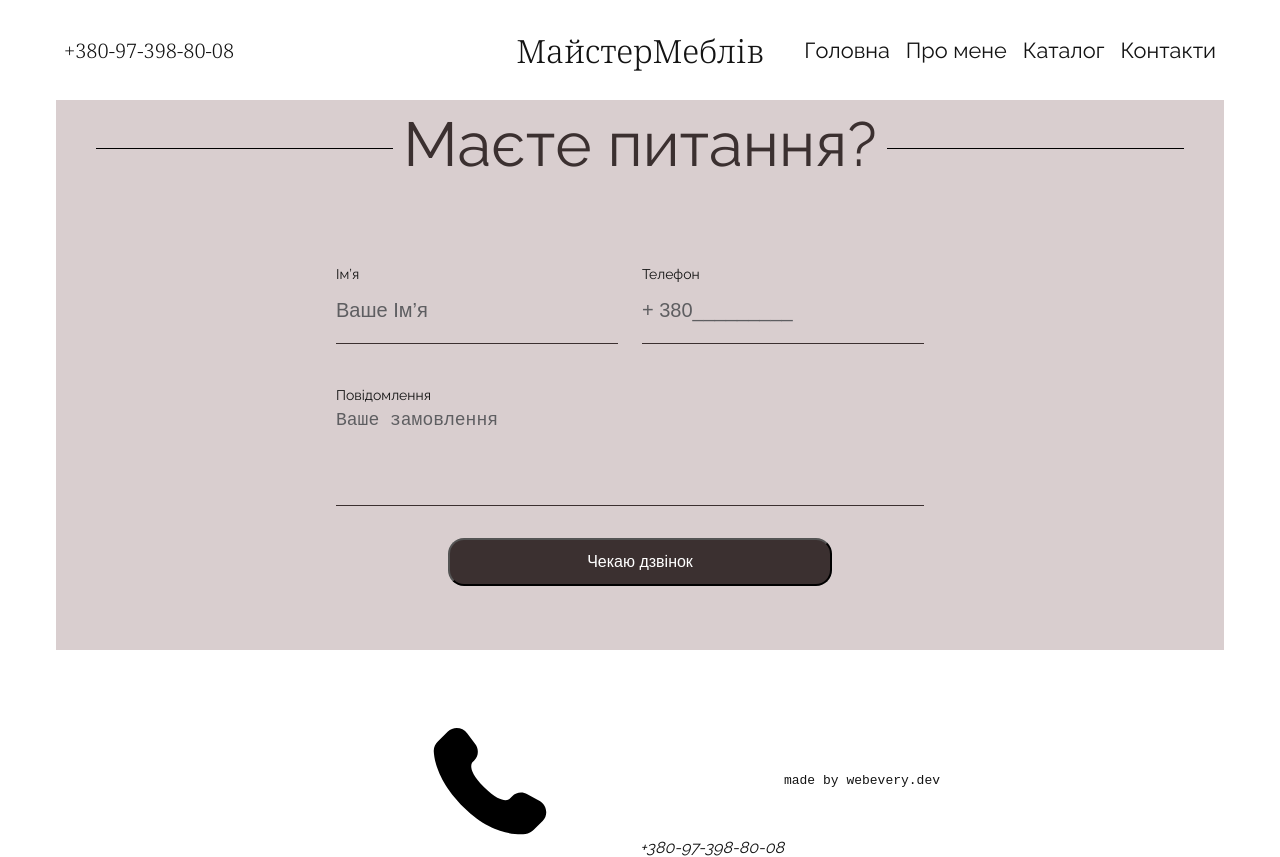
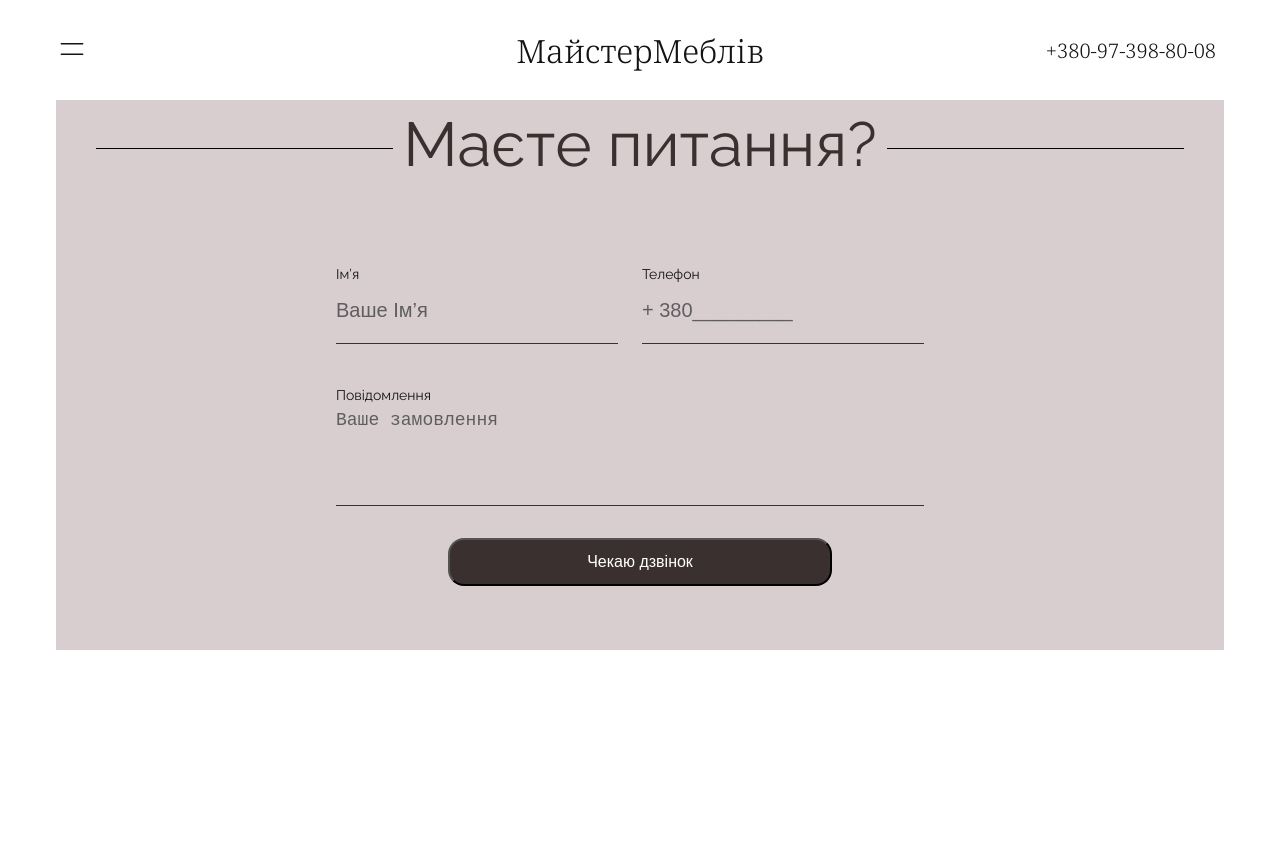
Before and after one commit to mstrmeblivsasha/furniture, a Next.js app: page / in a window 1280 px wide. After the commit the page ends 800 px from the top, so only its background shows below. Built offline with nearby package versions, Linux system fonts and the light colour scheme.

Commit message:
HeaderIsDone

```diff
--- a/src/app/layout.tsx
+++ b/src/app/layout.tsx
@@ -34,7 +34,7 @@ export default function RootLayout({
         <SiteProvider>
           <Header />
           <main>{children}</main>
-          <Footer />
+          {/* <Footer /> */}
         </SiteProvider>
       </body>
     </html>
--- a/src/components/BurgerBtn/BurgerBtn.module.scss
+++ b/src/components/BurgerBtn/BurgerBtn.module.scss
@@ -13,7 +13,7 @@
     stroke: $Gray900;
   }
 
-  @media screen and (min-width: $laptop) {
+  @media screen and (min-width: $desktop) {
     display: none;
   }
 }
--- a/src/components/Header/Header.module.scss
+++ b/src/components/Header/Header.module.scss
@@ -14,6 +14,7 @@
 .container {
   position: relative;
   align-items: center;
+  justify-content: space-between;
 }
 
 .tell {
@@ -50,12 +51,24 @@
   background-color: $Gray0;
   overflow: hidden;
   width: 176px;
+  gap: 12px;
 
   & a {
     padding: 8px;
   }
+  @media screen and (min-width: $tablet) {
+    top: 84px;
+    width: 208px;
+    gap: 20px;
+  }
+  @media screen and (min-width: $laptop) {
+    font-size: 24px;
+    width: 308px;
+    gap: 32px;
+    padding: 48px;
+  }
 
-  @media screen and (min-width: $laptop) {
+  @media screen and (min-width: $desktop) {
     position: static;
     flex-direction: row;
     padding: 0;
@@ -63,15 +76,18 @@
     overflow: auto;
     width: fit-content;
     height: fit-content;
-    margin-left: auto;
-    // gap: clamp(12px, 1vw, 16px);
-    // gap: 12px;
-    font-size: clamp(16px, 1.7vw, 28px);
+
+    font-size: 20px;
+    gap: 12px;
   }
 }
+
 .navLinksHidden {
   padding: 0px 20px;
   height: 0px;
+  @media screen and (min-width: $laptop) {
+    padding: 0px 48px;
+  }
 }
 
 // @keyframes navLink {
--- a/src/components/Header/Header.tsx
+++ b/src/components/Header/Header.tsx
@@ -13,12 +13,12 @@ type NavLinksStylesFunction = () => string | undefined;
 const Header = () => {
   const { isMobileMenu } = useContext(SiteContext);
   // console.log(isMobileMenu);
-  const { isMobile, isTablet } = useWindowResize();
+  const { isMobile, isTablet, isLaptop, isDesktop } = useWindowResize();
 
   const navlinksStyles: NavLinksStylesFunction = () => {
-    if ((isMobile || isTablet) && isMobileMenu) {
+    if (!isDesktop && isMobileMenu) {
       return `${styles.navLinks}`;
-    } else if ((isMobile || isTablet) && !isMobileMenu) {
+    } else if (!isDesktop && !isMobileMenu) {
       return `${styles.navLinks} ${styles.navLinksHidden}`;
     } else {
       return `${styles.navLinks}`;
@@ -28,9 +28,8 @@ const Header = () => {
   return (
     <header className={styles.header}>
       <div className={`container ${styles.container}`}>
-        {isMobile || isTablet ? (
-          <BurgerBtn />
-        ) : (
+        {!isDesktop && <BurgerBtn />}
+        {(!isMobile || !isTablet) && (
           <a href="tel:+380973988008" className={`${styles.tell} hoverLink`}>
             +380-97-398-80-08
           </a>
```
